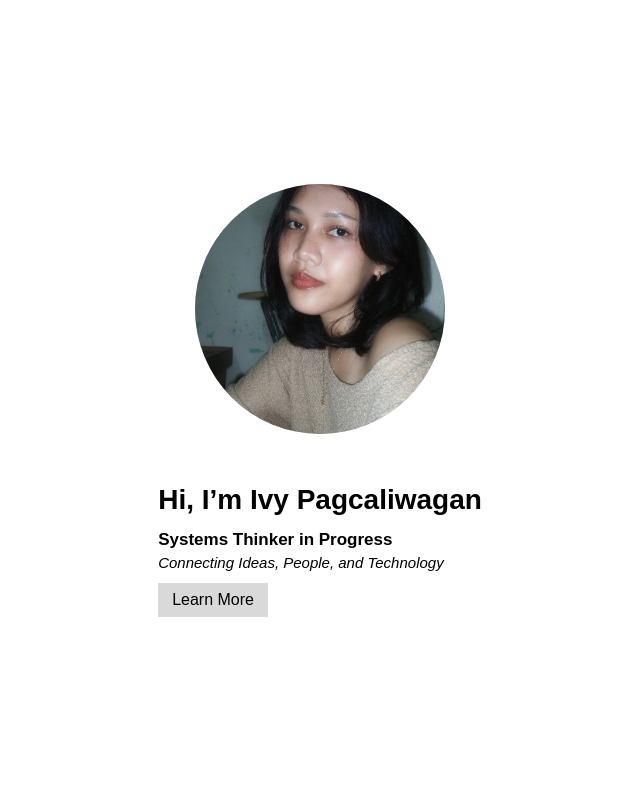
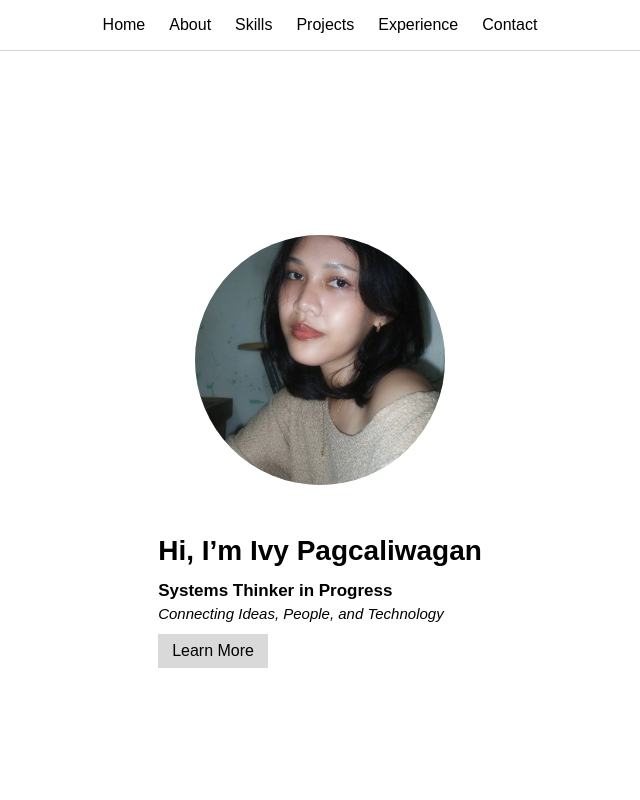
Before and after one commit to pagcaliwaganivy047-jpg/portfolio-project, a plain HTML site: page index.html in a window 1280 px wide. Shown: the top 800 px of the page, without its empty margins (320-960 px from the left). Drawn offline with Linux system fonts and the light colour scheme.

Commit message:
add portfolio navigation

```diff
--- a/index.html
+++ b/index.html
@@ -8,7 +8,18 @@
 </head>
 <body>
 
-  <section class="intro-section">
+  <nav class="main-navigation">
+  <ul>
+    <li><a href="#home">Home</a></li>
+    <li><a href="#about">About</a></li>
+    <li><a href="#skills">Skills</a></li>
+    <li><a href="#projects">Projects</a></li>
+    <li><a href="#experience">Experience</a></li>
+    <li><a href="#contact">Contact</a></li>
+  </ul>
+  </nav>
+
+  <section id="home" class="intro-section">
     <div class="profile-photo">
       <img src="images/profile.jpg" alt="Profile photo of Ivy Pagcaliwagan">
     </div>
@@ -57,7 +68,7 @@
   </div>
   </section>
 
-  <section class="skills-section">
+  <section id="skills" class="skills-section">
       <h2>Skills</h2>
 
       <div class="skills-container">
@@ -111,7 +122,7 @@
   </div>
   </section>
 
-  <section class="experience-section">
+  <section id="experience" class="experience-section">
   <h2>Education and Experience</h2>
 
   <div class="table-container">
--- a/style.css
+++ b/style.css
@@ -215,3 +215,28 @@ th {
   background-color: #d9d9d9;
   font-weight: bold;
 }
+
+.main-navigation {
+  position: sticky;
+  top: 0;
+  background-color: white;
+  border-bottom: 1px solid lightgray;
+  padding: 16px 80px;
+}
+
+.main-navigation ul {
+  display: flex;
+  justify-content: center;
+  gap: 24px;
+  list-style: none;
+}
+
+.main-navigation a {
+  color: black;
+  text-decoration: none;
+  font-size: 16px;
+}
+
+.main-navigation a:hover {
+  text-decoration: underline;
+}
```
